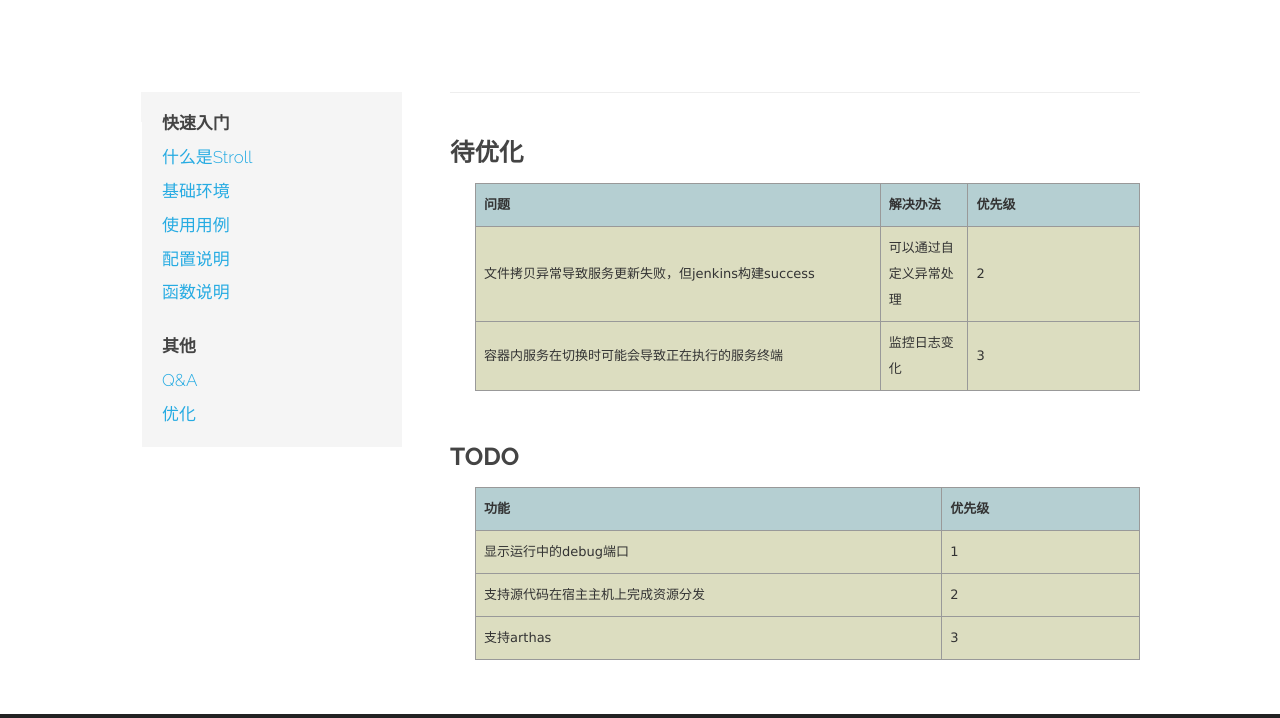
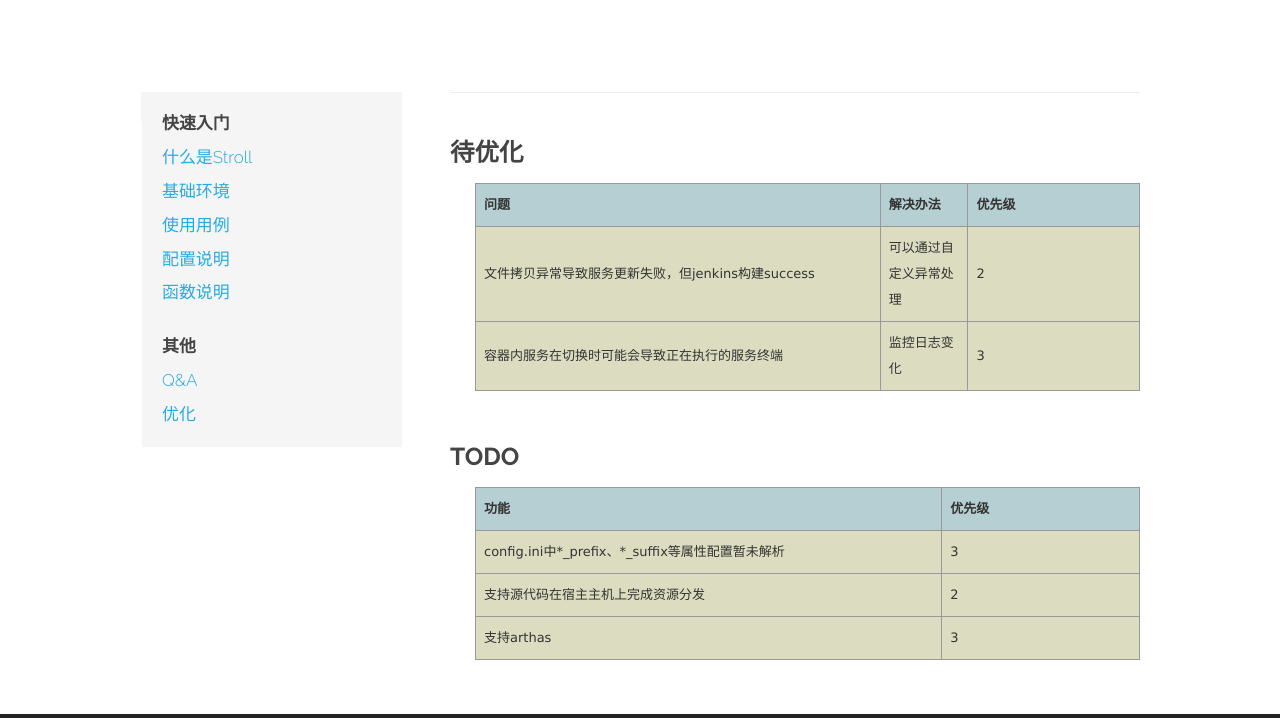
Before and after one commit to surpass1990/surpass1990.github.io, a plain HTML site: page stroll/pages/toDo.html in a window 1280 px wide. Shown: the part 82-800 px from the top of the page. Drawn offline with Linux system fonts and the light colour scheme.

Commit message:
fix: 更新TODO文档

```diff
--- a/stroll/pages/toDo.html
+++ b/stroll/pages/toDo.html
@@ -59,8 +59,8 @@
                     </thead>
                     <tbody>
                     <tr>
-                        <td>显示运行中的debug端口</td>
-                        <td>1</td>
+                        <td>config.ini中*_prefix、*_suffix等属性配置暂未解析</td>
+                        <td>3</td>
                     </tr>
                     <tr>
                         <td>支持源代码在宿主主机上完成资源分发</td>
```
